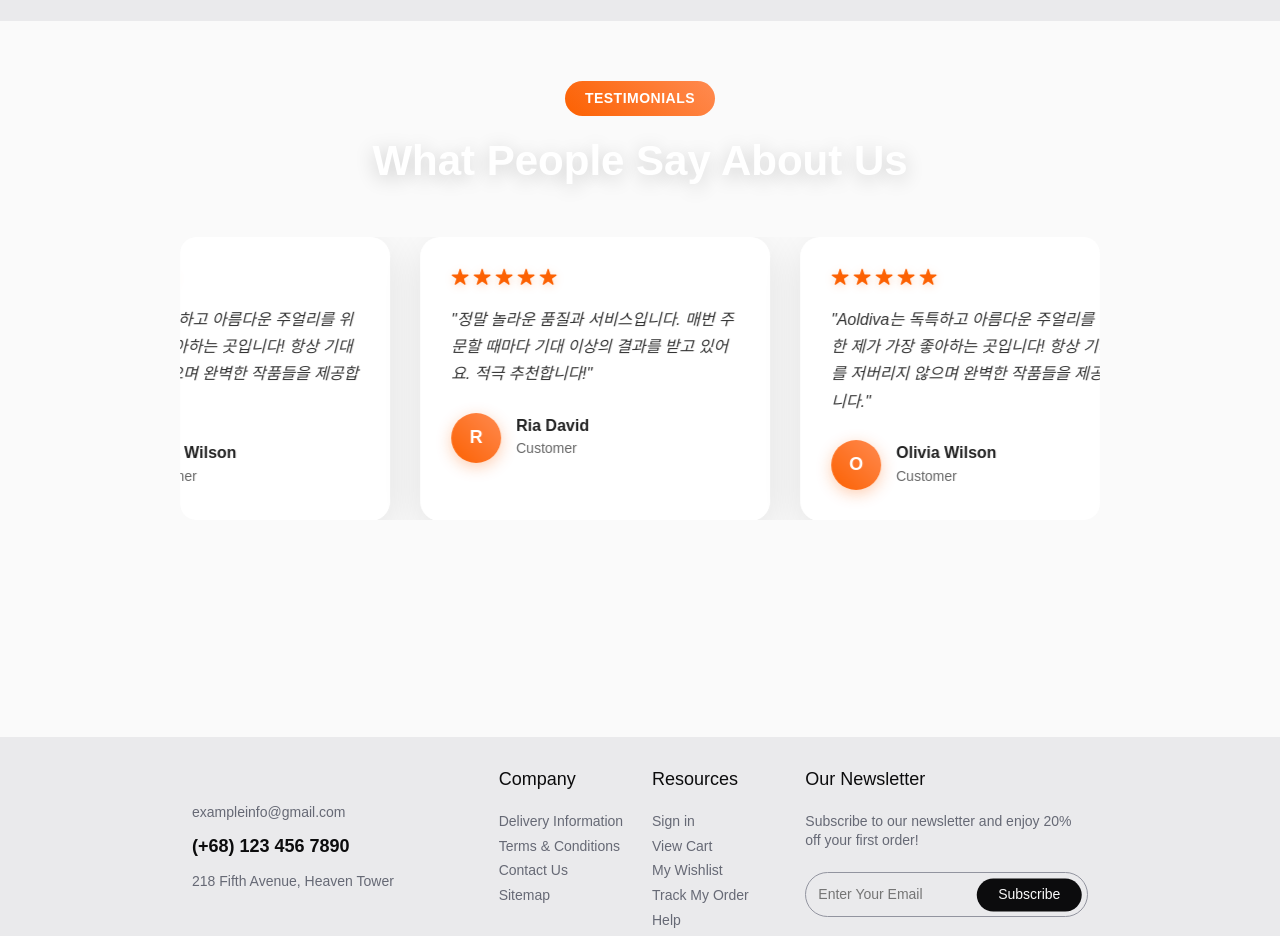
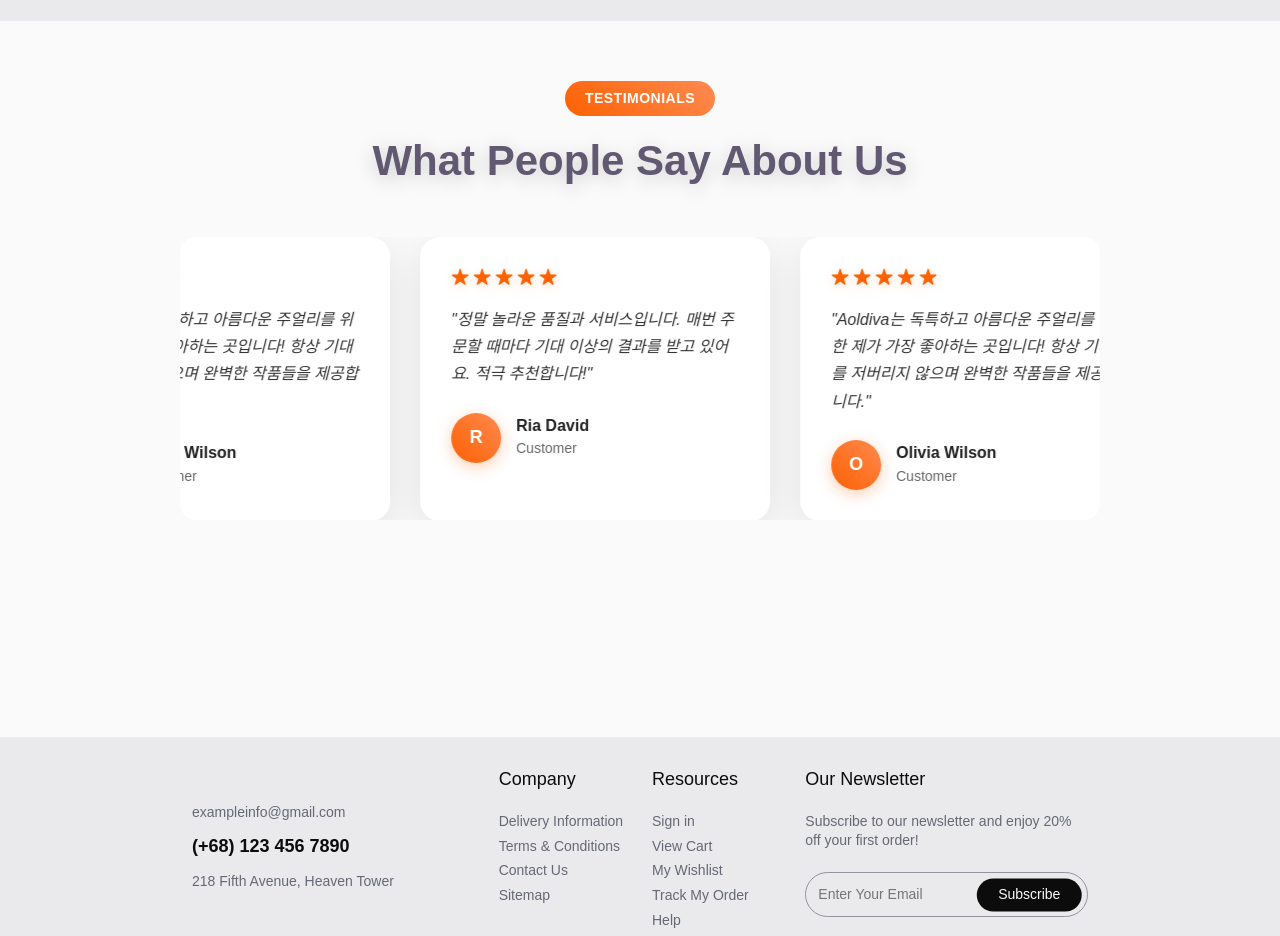
Before and after one commit to dlawjd65/TemplateMonster, a website: page index.html in a window 1280 px wide. Shown: the part 1880-2816 px from the top of the page. Drawn offline with nearby package versions, Linux system fonts and the light colour scheme.

Commit message:
Update index.html

```diff
--- a/index.html
+++ b/index.html
@@ -257,7 +257,7 @@
 <section class="auto-testimonials-section">
         <div class="auto-heading-container">
             <div class="auto-eyebrow">Testimonials</div>
-            <h2 class="auto-main-title">What People Say About Us</h2>
+            <h2 class="auto-main-title" style="color: #615872;">What People Say About Us</h2>
         </div>
 
         <div class="auto-slider-container">
```
